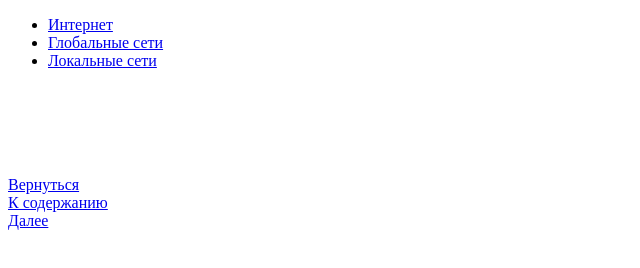
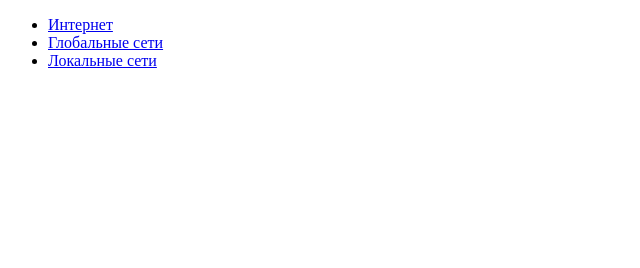
Before and after one commit to MaximSinepupov/R2, a plain HTML site: page left.html in a window 1280 px wide. Shown: the whole page, without its empty margins (0-640 px from the left). Drawn offline with Linux system fonts and the light colour scheme.

Commit message:
left.html

```diff
--- a/left.html
+++ b/left.html
@@ -16,8 +16,8 @@
     <br>
     <br>
     <br>
-    <a href="../Практическая работа №4..html" target="Правый фрейм">Вернуться</a><br>
-<a href="../Правый фрейм.html"  target="Правый фрейм">К содержанию</a><br>
-<a href="../Практическая работа №6/1.html" target="Правый фрейм">Далее</a>
+    <a href="../Практическая работа №4..html" target="Правый фрейм"></a><br>
+<a href="../Правый фрейм.html"  target="Правый фрейм"></a><br>
+<a href="../Практическая работа №6/1.html" target="Правый фрейм"></a>
 </body>
 </html>
```
